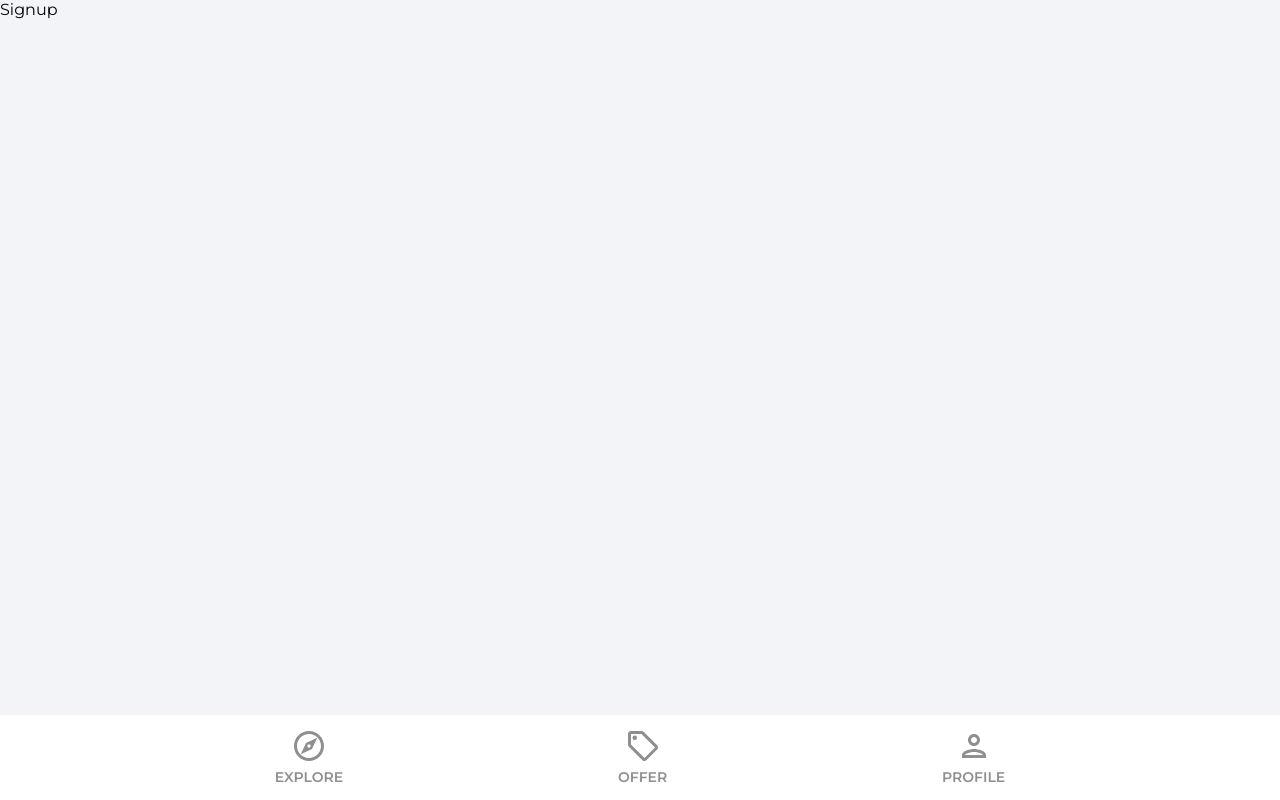
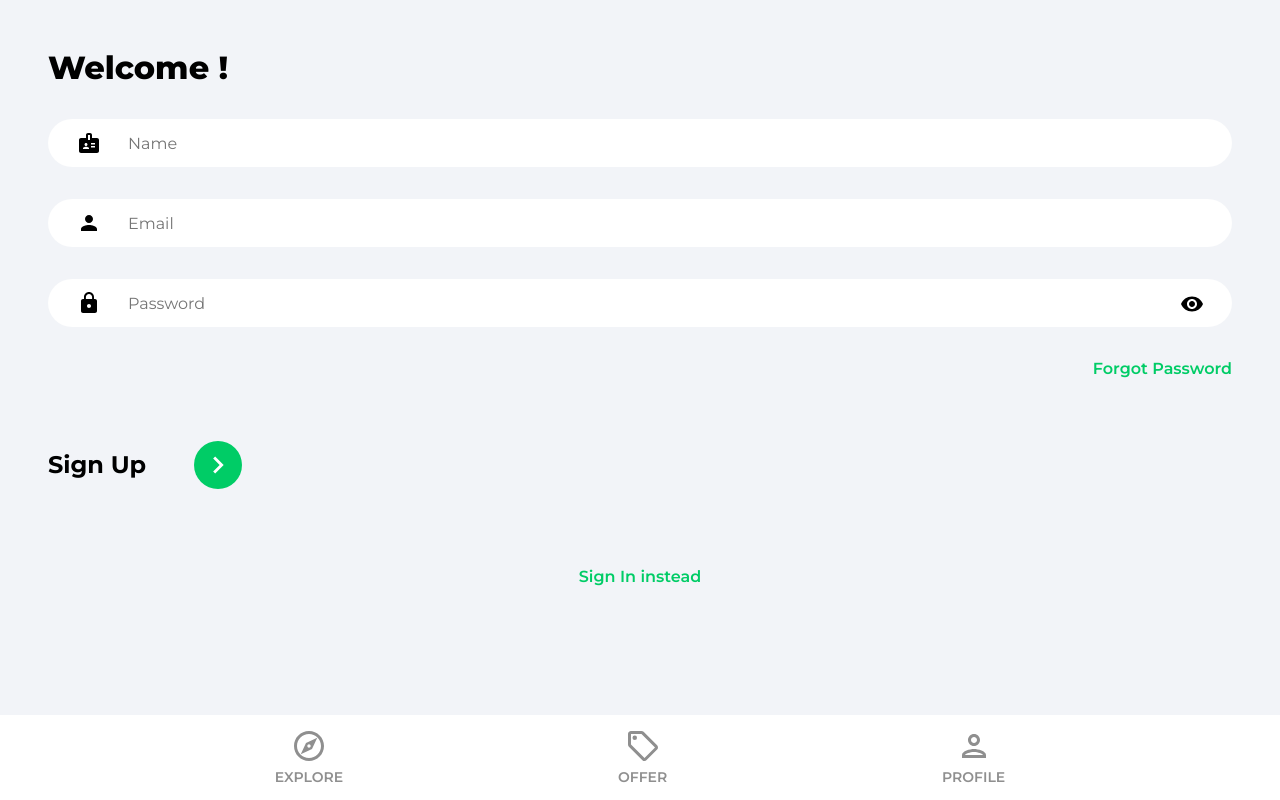
Before and after one commit to mdave94/housing-project-react, a React (Create React App) app: page /sign-up in a window 1280 px wide. Built offline with nearby package versions, Linux system fonts and the light colour scheme.

Commit message:
SignIn.jsx, SignUp.jsx is added

```diff
--- a/src/pages/SignIn.jsx
+++ b/src/pages/SignIn.jsx
@@ -1,10 +1,81 @@
-import React from 'react'
+import { useState } from "react"
+import { Link,useNavigate } from "react-router-dom"
+import {ReactComponent as ArrowRightIcon} from '../assets/svg/keyboardArrowRightIcon.svg'
+import visibilityIcon from '../assets/svg/visibilityIcon.svg'
 
 const SignIn = () => {
+  const [showPassword,setShowPassword] = useState(false)
+  const [formData,setFormData] = useState({
+    email:'',
+    password:''
+  })
+
+  const {email,password} = formData
+
+  const navigate = useNavigate()
+
+
+  const onChange = (e)=>{
+    setFormData((prevState)=>({
+      ...prevState,
+      [e.target.id]: e.target.value
+    }))
+  }
+
   return (
-    <div>
-      SIGNIN
-    </div>
+    <>
+        <div className="pageContainer">
+          <header>
+            <p className="pageHeader">Welcome !</p>
+          </header>
+
+        <form >
+          <input type="email"
+                 className="emailInput"
+                 placeholder="Email"
+                 id="email" value={email}
+                 onChange={onChange}/>
+
+
+          <div className="passwordInputDiv">
+            <input  type = {showPassword ? 'text' :'password'}
+                    className="passwordInput"
+                    placeholder="Password"
+                    value = {password}
+                    id="password"
+                    onChange = {onChange}
+            />
+
+            <img src={visibilityIcon}
+                 alt="show password"
+                 className="showPassword"
+                 onClick={()=>setShowPassword((prevState)=>!prevState)} />
+          </div>
+
+        <Link to ='/forgot-password' className="forgotPasswordLink">
+          Forgot Password
+        </Link>
+
+        <div className="signInBar">
+          <p className="signInText"> Sign In </p>
+          <button className="signInButton">
+            <ArrowRightIcon fill='#ffffff' width= '34px' height='34px'/>
+          </button>
+        </div>
+
+
+
+        </form>
+
+
+      {/* GOOGLE OAUTH */}
+      <Link to = '/sign-up' className="registerLink">
+        Sign Up instead
+      </Link>
+
+
+        </div>
+    </>
   )
 }
 
--- a/src/pages/SignUp.jsx
+++ b/src/pages/SignUp.jsx
@@ -1,10 +1,87 @@
-import React from 'react'
+import { useState } from "react"
+import { Link,useNavigate } from "react-router-dom"
+import {ReactComponent as ArrowRightIcon} from '../assets/svg/keyboardArrowRightIcon.svg'
+import visibilityIcon from '../assets/svg/visibilityIcon.svg'
 
 const SignUp = () => {
+  const [showPassword,setShowPassword] = useState(false)
+  const [formData,setFormData] = useState({
+    name: '',
+    email:'',
+    password:''
+  })
+
+  const {email,password,name} = formData
+
+  const navigate = useNavigate()
+
+
+  const onChange = (e)=>{
+    setFormData((prevState)=>({
+      ...prevState,
+      [e.target.id]: e.target.value
+    }))
+  }
+
   return (
-    <div>
-      Signup
-    </div>
+    <>
+        <div className="pageContainer">
+          <header>
+            <p className="pageHeader">Welcome !</p>
+          </header>
+
+        <form >
+        <input type="text"
+                 className="nameInput"
+                 placeholder="Name"
+                 id="name" value={name}
+                 onChange={onChange}/>
+          <input type="email"
+                 className="emailInput"
+                 placeholder="Email"
+                 id="email" value={email}
+                 onChange={onChange}/>
+
+
+          <div className="passwordInputDiv">
+            <input  type = {showPassword ? 'text' :'password'}
+                    className="passwordInput"
+                    placeholder="Password"
+                    value = {password}
+                    id="password"
+                    onChange = {onChange}
+            />
+
+            <img src={visibilityIcon}
+                 alt="show password"
+                 className="showPassword"
+                 onClick={()=>setShowPassword((prevState)=>!prevState)} />
+          </div>
+
+        <Link to ='/forgot-password' className="forgotPasswordLink">
+          Forgot Password
+        </Link>
+
+        <div className="signUpBar">
+          <p className="signUpText"> Sign Up </p>
+          <button className="signUpButton">
+            <ArrowRightIcon fill='#ffffff' width= '34px' height='34px'/>
+          </button>
+        </div>
+
+
+
+        </form>
+
+
+      {/* GOOGLE OAUTH */}
+      <Link to = '/sign-up' className="registerLink">
+        Sign In instead
+      </Link>
+
+
+        </div>
+    </>
   )
 }
 
```
